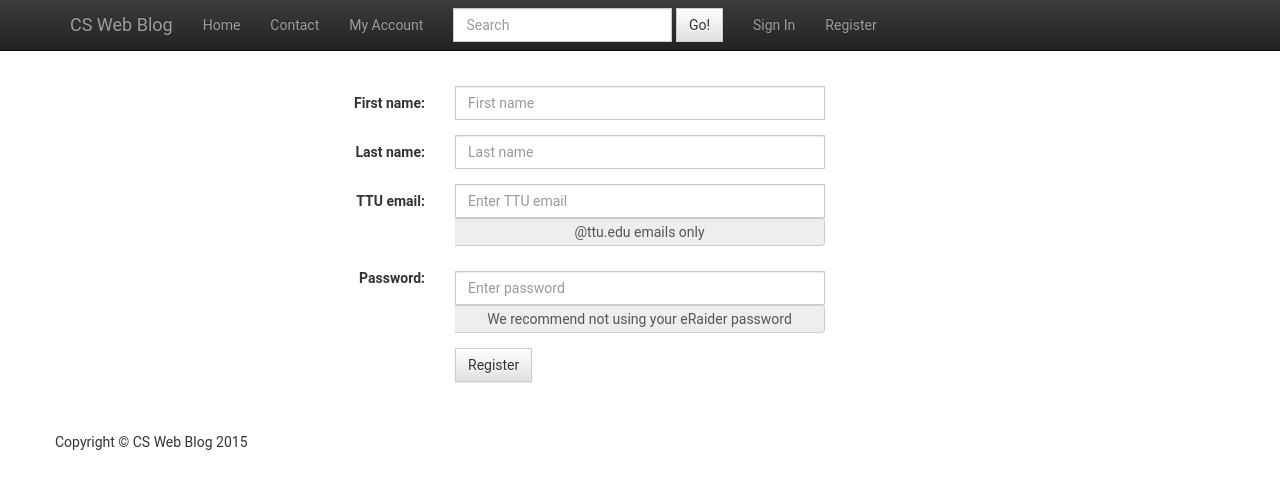
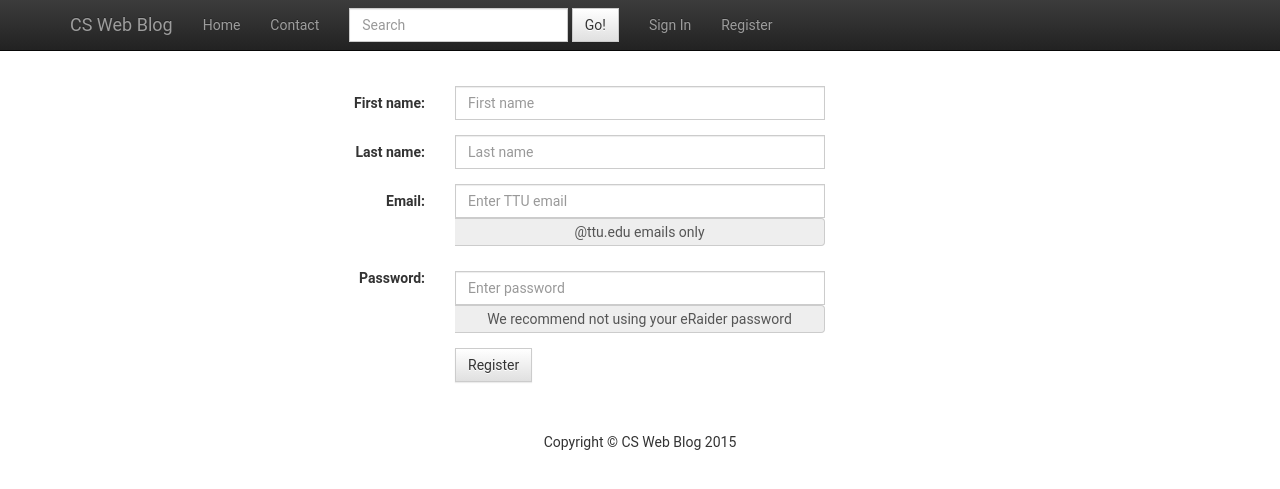
Before and after one commit to patrickbraud/CapstoneProject, a PHP site: page /index.php?page=register in a window 1280 px wide; the page is wider, and only the part inside the window is pictured. Shown: the top 489 px of that part. Run offline with PHP 8.4, Linux system fonts and the light colour scheme.

Commit message:
Randall
made note that "my account" button should only be visible if a user is
logged in, centered our footer note, added our contact info, and minor
font changes to login/register

```diff
--- a/website/nav.php
+++ b/website/nav.php
@@ -17,16 +17,16 @@
 				<li>
                     <a href="?page=home">Home</a>
                 </li>
-                <!-- <li>
-                    <a href="#"></a>
-                </li> -->
                 <li>
                     <a href="?page=contacts">Contact</a>
                 </li>
+                <!-- ONLY show this button if logged in
+                <li>
+                    <a href="#">My Account</a>
+                </li>
+                 -->
 				<li>
-                    <a href="#">My Account</a>
-                </li/>
-				<li>
+
 					<form class="navbar-form navbar-left" role="search">
 						<div class="form-group">
 							<input type="text" class="form-control" placeholder="Search">
--- a/website/webapp/footer.php
+++ b/website/webapp/footer.php
@@ -7,7 +7,7 @@
 <!-- Footer -->
 <footer>
     <div class="row">
-        <div class="col-lg-12">
+        <div class="text-center col-md-12">
             <p><?php echo PAGE_FOOTER; ?></p>
         </div>
         <!-- /.col-lg-12 -->
--- a/website/webapp/views/contacts.php
+++ b/website/webapp/views/contacts.php
@@ -10,7 +10,7 @@
 <div class="panel-group">
   <div class="panel panel-default">
     <div class="panel-body">Randall Harper</div>
-    <div class="panel-footer">Email: randall.harper@ttu.edu</div>
+    <div class="panel-footer">Email : randall.harper@ttu.edu</div>
   </div>
 </div>
 
--- a/website/webapp/views/login.php
+++ b/website/webapp/views/login.php
@@ -9,7 +9,7 @@
     </div>
 
 	<div class="form-group">
-		<label class="control-label col-md-offset-2 col-md-2" for="email">TTU email:</label>
+		<label class="control-label col-md-offset-2 col-md-2" for="email">Email:</label>
 		<div class="col-md-4">
 			<input type="email" class="form-control" id="email" placeholder="Enter TTU email" aria-describedby="basic-addon2">
 			<span class="input-group-addon" id="basic-addon2">@ttu.edu</span>
--- a/website/webapp/views/register.php
+++ b/website/webapp/views/register.php
@@ -24,7 +24,7 @@
 	</div>
 
 	<div class="form-group">
-		<label class="control-label col-md-offset-2 col-md-2" for="email">TTU email:</label>
+		<label class="control-label col-md-offset-2 col-md-2" for="email">Email:</label>
 		<div class="col-md-4">
 			<input type="email" class="form-control" id="email" placeholder="Enter TTU email">
 			<span class="input-group-addon">@ttu.edu emails only</span>
```
